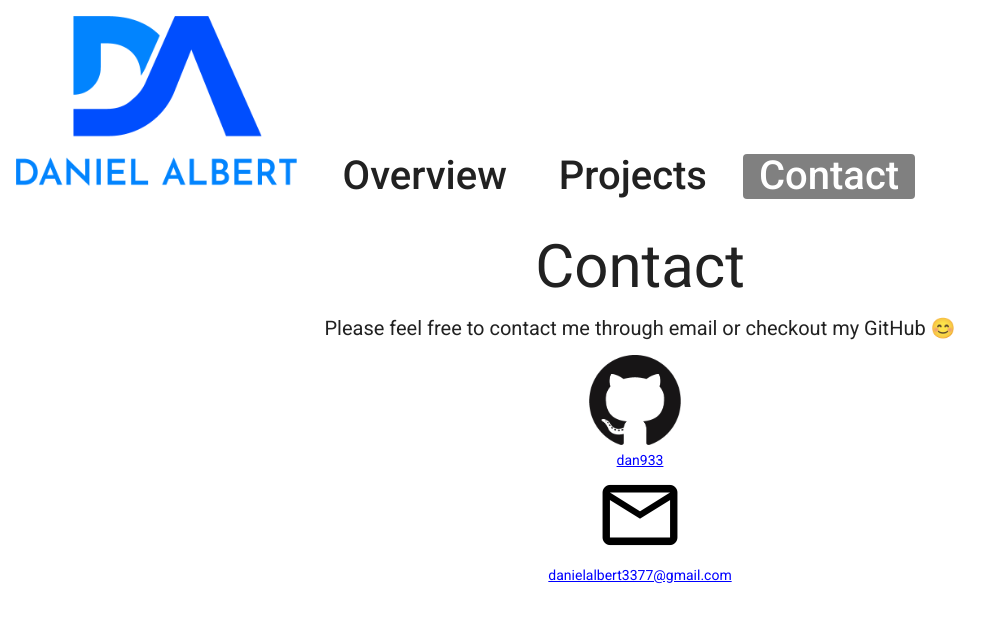
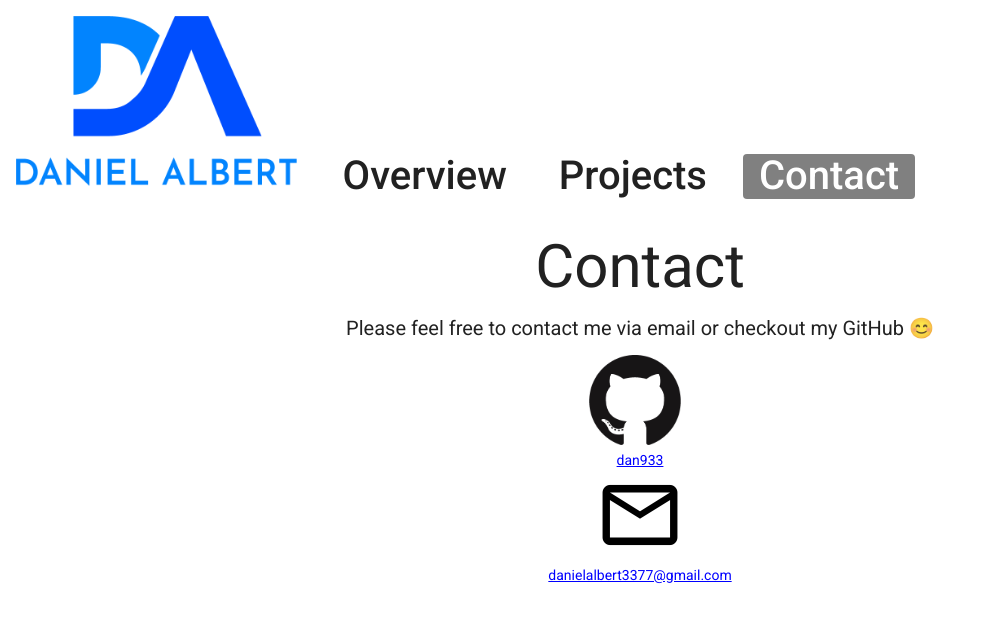
Before and after one commit to dan933/portfolio-website, an Angular app in the folder portfolio-website/: page /contact in a window 1280 px wide. Shown: the top 622 px of the page, without its empty margins (0-1001 px from the left). Built offline with nearby package versions, Linux system fonts and the light colour scheme.

Commit message:
changed contact page grammer

```diff
--- a/portfolio-website/src/app/components/contact-us/contact-us.component.html
+++ b/portfolio-website/src/app/components/contact-us/contact-us.component.html
@@ -1,16 +1,16 @@
 <div class="nav-spacer"></div>
 <div class="container-center">
   <h1 class="heading-center">Contact</h1>
-  <p>Please feel free to contact me through email or checkout my GitHub 😊</p>
+  <p>Please feel free to contact me via email or checkout my GitHub 😊</p>
 
 
 
   <div class="container-center">
-    <a href="https://github.com/dan933" target="_blank">
+    <a href="https://github.com/dan933?tab=repositories" target="_blank">
       <img class="cursor-pointer logo-hover logos-medium spacer-right" src="../../../assets/Images/contact-images/github.png" alt="">
     </a>
     <br>
-    <a href="https://github.com/dan933" target="_blank">dan933</a>
+    <a href="https://github.com/dan933?tab=repositories" target="_blank">dan933</a>
   </div>
 
   <div class="container-center">
```
